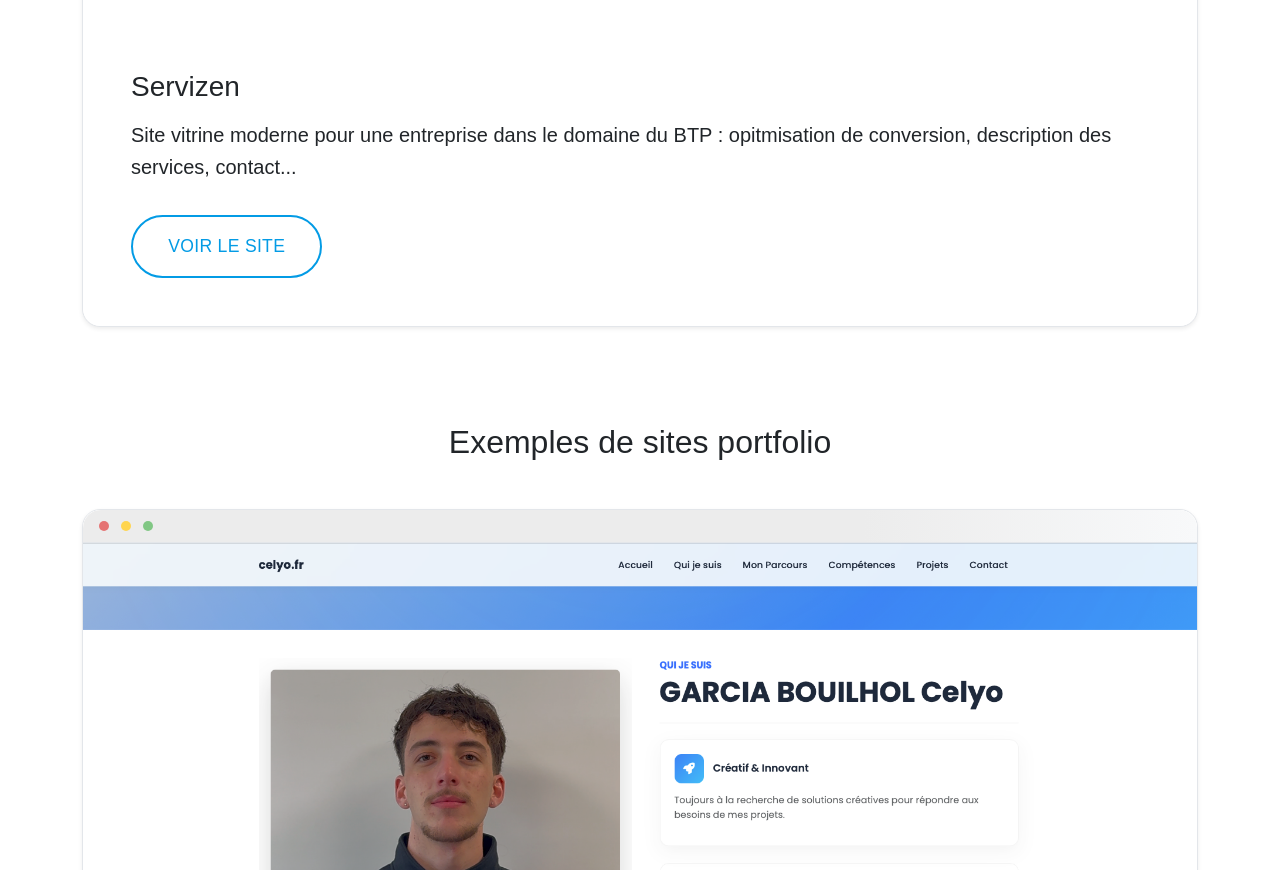
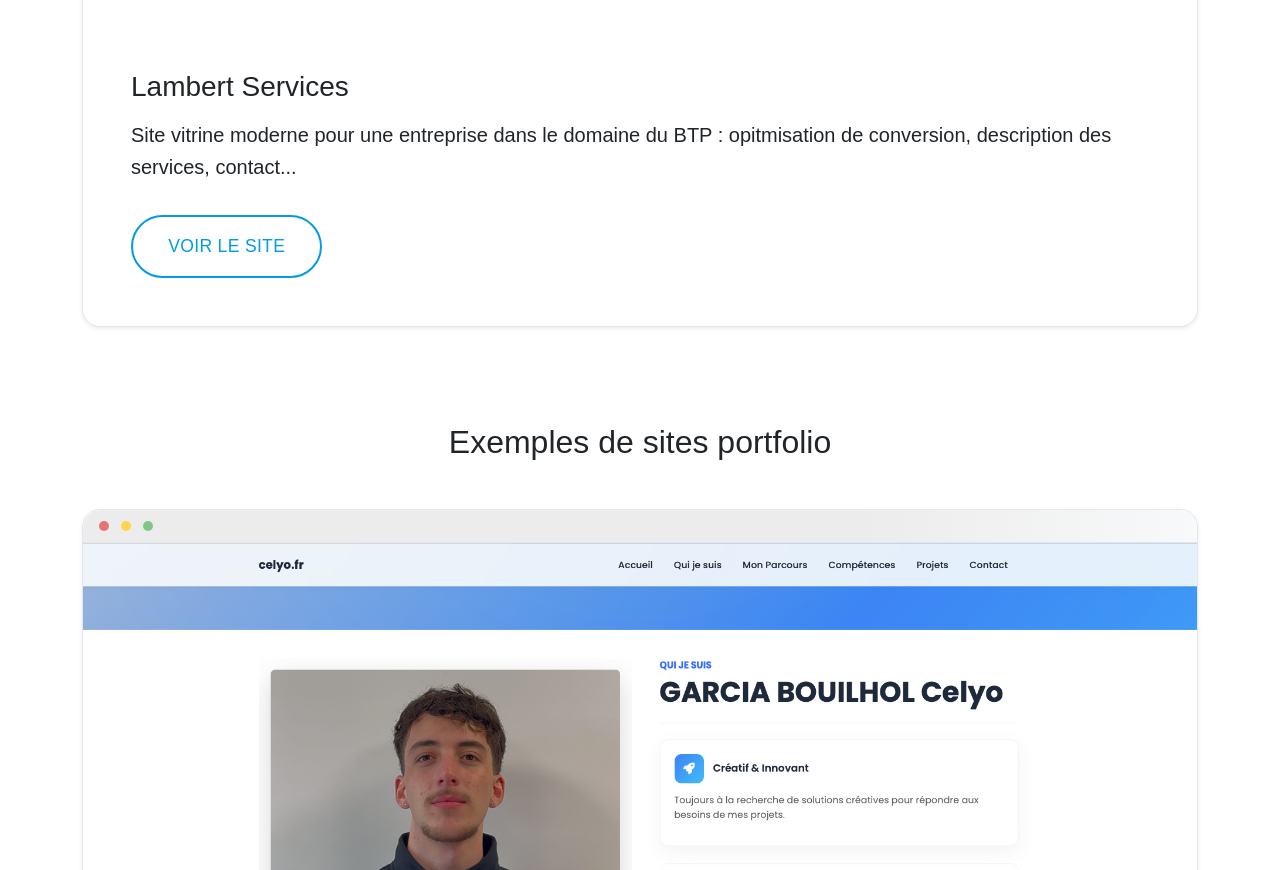
Before and after one commit to Ce1yo/boutikoo, a plain HTML site: page creations.html in a window 1280 px wide. Shown: the part 6093-6963 px from the top of the page. Drawn offline with nearby package versions, Linux system fonts and the light colour scheme.

Commit message:
Update creations.html

```diff
--- a/creations.html
+++ b/creations.html
@@ -489,7 +489,7 @@
                 </div>
               </div>
               <div class="card-body d-flex flex-column p-5">
-                <h3 class="card-title mb-3">Servizen</h3>
+                <h3 class="card-title mb-3">Lambert Services</h3>
                 <p class="card-text fs-5">Site vitrine moderne pour une entreprise dans le domaine du BTP : opitmisation de conversion, description des services, contact...</p>
                 <a href="https://lambertservices.fr" class="btn btn-outline-primary btn-lg align-self-start mt-3" target="_blank">Voir le site</a>
               </div>
```
